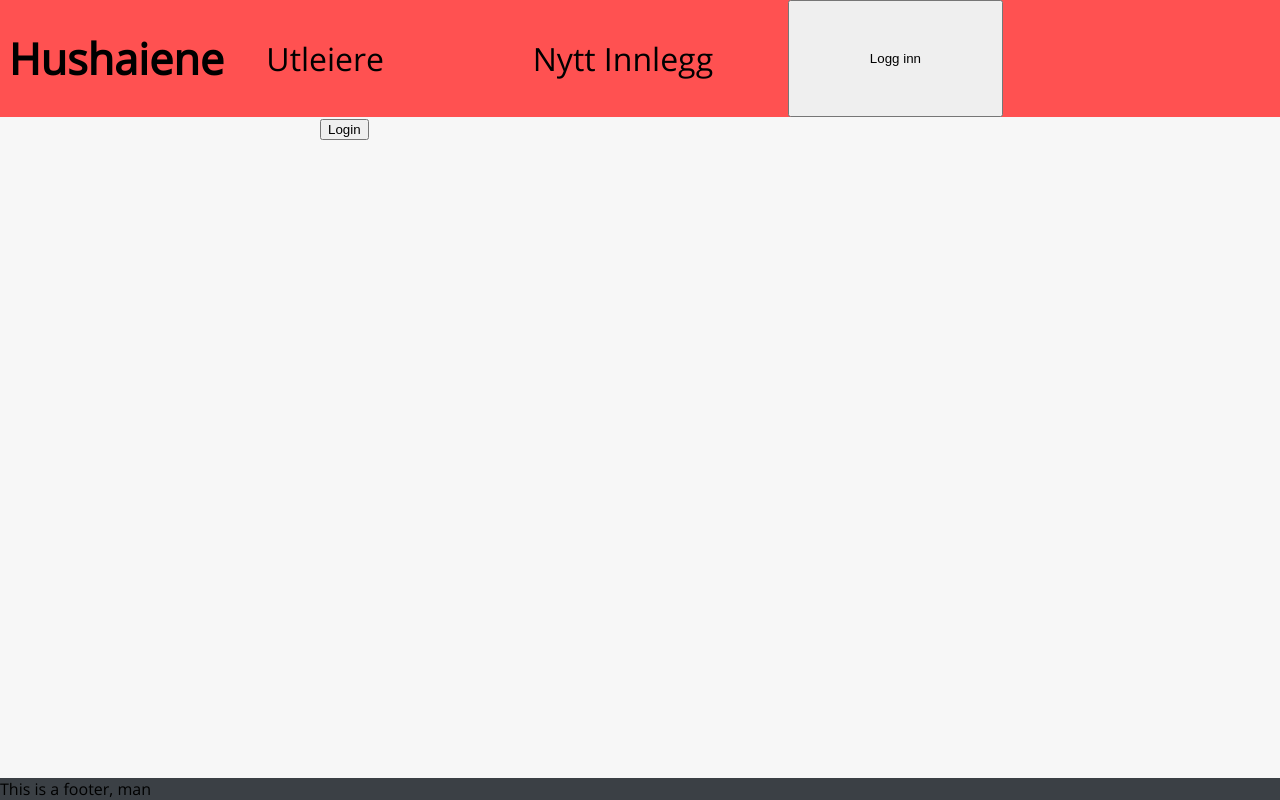
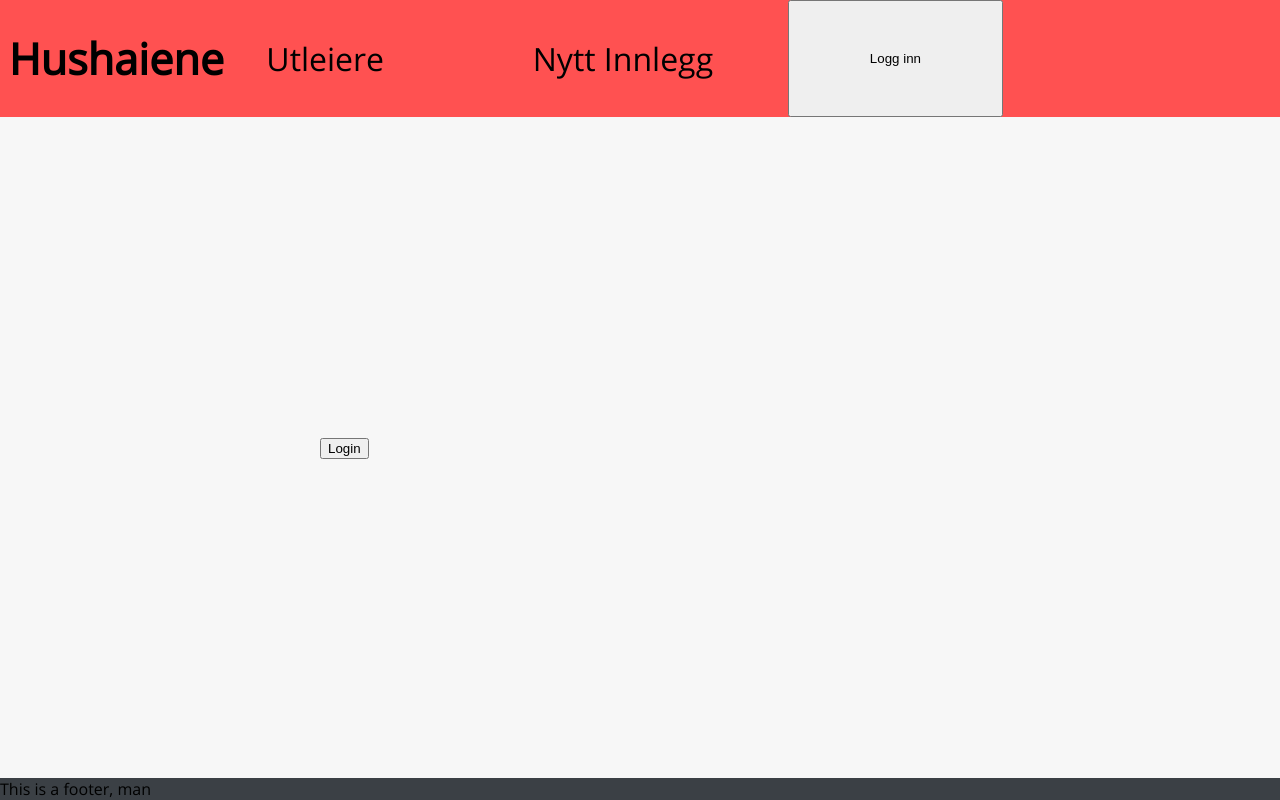
Before and after one commit to Paalar/hushaiene-vue, a Vue app: page /login in a window 1280 px wide. Built offline with nearby package versions, Linux system fonts and the light colour scheme; no server answers; the database is empty.

Commit message:
Small restructuring of classes

```diff
--- a/src/components/Page.vue
+++ b/src/components/Page.vue
@@ -1,8 +1,8 @@
 <template>
-    <div class="page">
+    <div class="pageContainer">
         <nav-header />
-        <div class="pageContent">
-            <slot></slot>
+        <div class="page">
+            <slot class="pageContent"></slot>
         </div>
         <page-footer />
     </div>
@@ -10,8 +10,8 @@
 
 <script lang="ts">
 import Vue from 'vue';
-import Header from '@/components/Header';
-import Footer from '@/components/Footer';
+import Header from '@/components/Header.vue';
+import Footer from '@/components/Footer.vue';
 
 export default Vue.extend({
     name: 'Page',
@@ -23,7 +23,7 @@ export default Vue.extend({
 </script>
 
 <style lang="stylus">
-    .page
+    .pageContainer
         display grid
         grid-template-areas \
             "header header header" \
@@ -35,7 +35,7 @@ export default Vue.extend({
 
     header
         grid-area header
-    .pageContent
+    .page
         grid-area content
     footer
         grid-area footer
```
